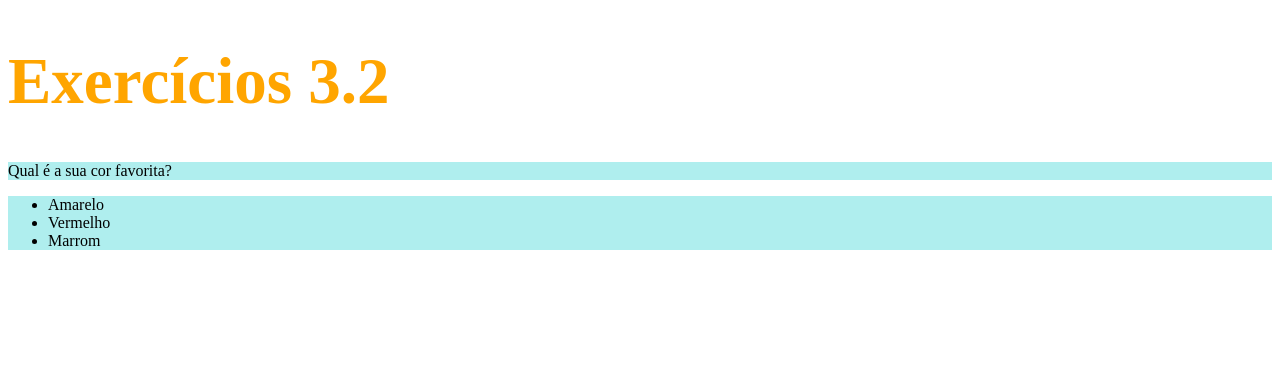
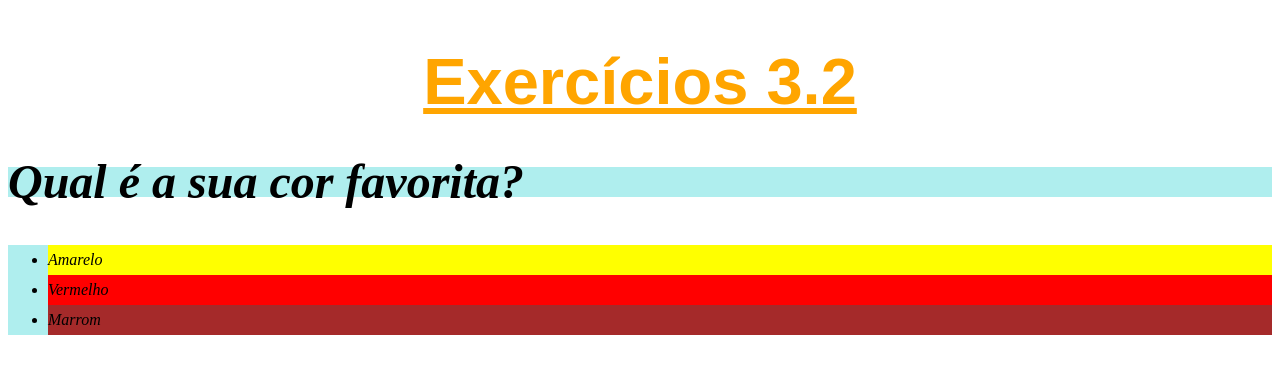
Before and after one commit to SergioRDLF/trybe, a plain HTML site: page exercises/bloco_3/dia_2/index.html in a window 1280 px wide. Drawn offline with Linux system fonts and the light colour scheme.

Commit message:
Adicionei as modificações do conteudo parte 2

```diff
--- a/exercises/bloco_3/dia_2/index.html
+++ b/exercises/bloco_3/dia_2/index.html
@@ -6,20 +6,35 @@
     <style>
         h1 {
             font-size: 65px;
+            font-family: sans-serif;
             color: orange;
+            text-align: center;
+            text-decoration: underline;
+        }
+        p{
+            font-weight: 600;
+            font-size: 3em;
         }
         .cor_de_fundo{
             background-color: paleturquoise;
+            font-style: italic;
+            line-height: 30px;
         }
+        body{
+            font-size: 16px;
+        }
+        #amarelo{background-color:yellow;}
+        #vermelho{background-color: red;}
+        #marrom{background-color: brown;}
     </style>
   </head>
   <body>
     <h1>Exercícios 3.2</h1>
     <p class="cor_de_fundo">Qual é a sua cor favorita?</p>
     <ul class="cor_de_fundo">
-      <li>Amarelo</li>
-      <li>Vermelho</li>
-      <li>Marrom</li>
+      <li id="amarelo">Amarelo</li>
+      <li id="vermelho">Vermelho</li>
+      <li id="marrom">Marrom</li>
     </ul>
   </body>
 </html>
```
